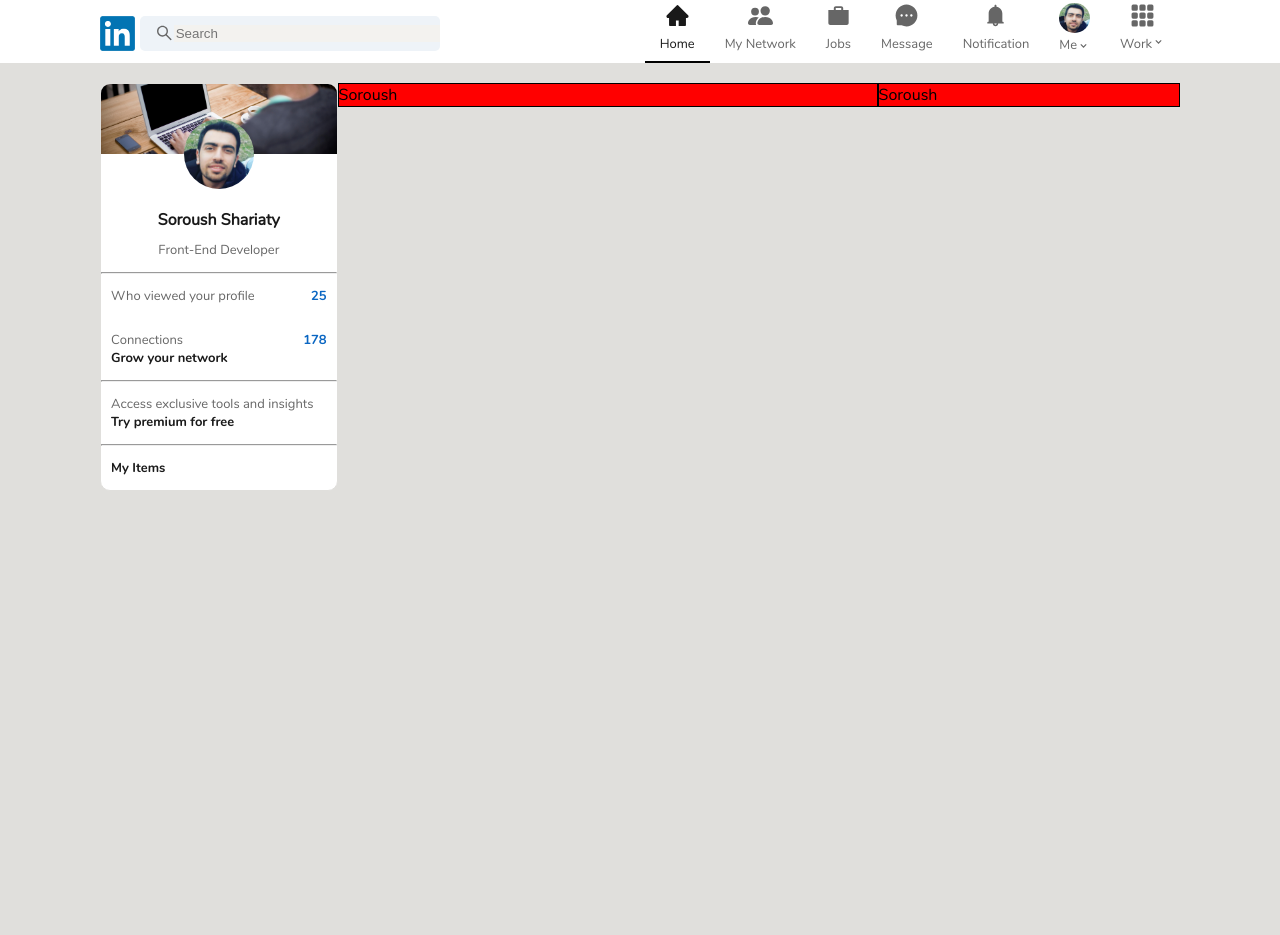
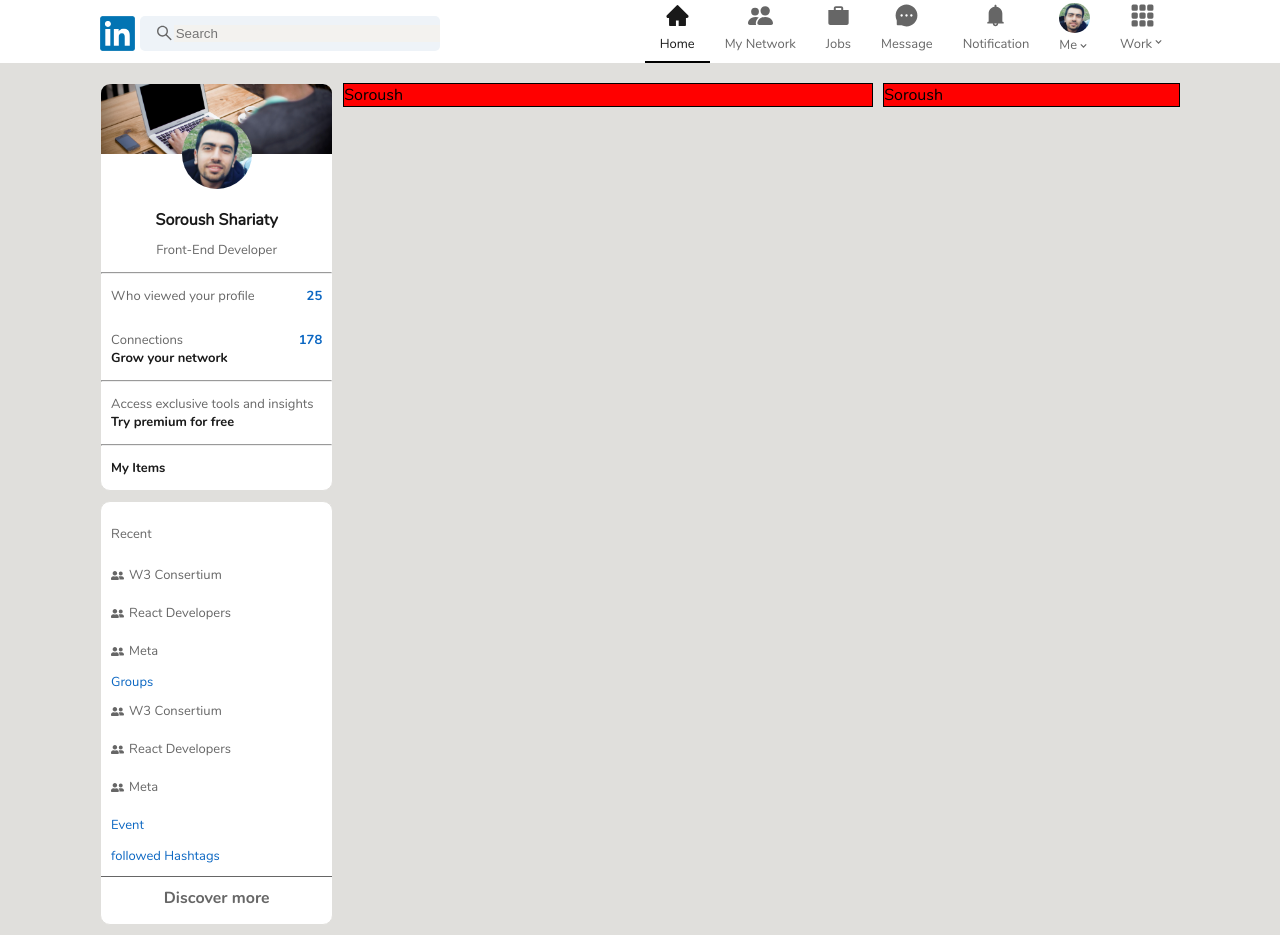
Before and after one commit to Soroush-Shariaty/linkedin-Clone, a Next.js app: page / in a window 1280 px wide. Before the commit the page ends 800 px from the top, so only its background shows below. Built offline with nearby package versions, Linux system fonts and the light colour scheme.

Commit message:
Recent and RecentItem component Created

```diff
--- /dev/null
+++ b/components/homePageComponents/index.js
@@ -0,0 +1 @@
+export { default as RecentItem } from "./recentItem/RecentItem.jsx";
--- /dev/null
+++ b/components/homePageComponents/recentItem/RecentItem.jsx
@@ -0,0 +1,16 @@
+import styles from "../../../styles/homePageStyles/recentItem.module.css";
+import Link from "next/link";
+const RecentItem = ({ children, href, text }) => {
+  return (
+    <div className={styles.recentItem}>
+      <Link href={href}>
+        <div className={styles.recentItem__container}>
+          {children}
+          <span>{text}</span>
+        </div>
+      </Link>
+    </div>
+  );
+};
+
+export default RecentItem;
--- /dev/null
+++ b/containers/homePageContainers/index.js
@@ -0,0 +1,2 @@
+export { default as Profile } from "./profile/Profile.jsx";
+export { default as Recent } from "./recent/Recent.jsx";
--- a/containers/homePageContainers/recent/Recent.jsx
+++ b/containers/homePageContainers/recent/Recent.jsx
@@ -1,7 +1,55 @@
-import "./recent.css";
+import { RecentItem } from "../../../components/homePageComponents/index";
+import { FaUserFriends } from "react-icons/fa";
+import styles from "../../../styles/homePageStyles/recent.module.css";
+import Link from "next/link";
 
 const Recent = () => {
-  return <div>Recent</div>;
+  return (
+    <div>
+      <div className={styles.recent}>
+        <div>
+          <p className={styles.recent__title}>Recent</p>
+          <RecentItem text="W3 Consertium" href="#">
+            <FaUserFriends />
+          </RecentItem>
+          <RecentItem text="React Developers" href="#">
+            <FaUserFriends />
+          </RecentItem>
+          <RecentItem text="Meta" href="#">
+            <FaUserFriends />
+          </RecentItem>
+        </div>
+        <div>
+          <Link href="/groups" passHref>
+            <a className={styles.recent__groups}>Groups</a>
+          </Link>
+          <RecentItem text="W3 Consertium" href="#">
+            <FaUserFriends />
+          </RecentItem>
+          <RecentItem text="React Developers" href="#">
+            <FaUserFriends />
+          </RecentItem>
+          <RecentItem text="Meta" href="#">
+            <FaUserFriends />
+          </RecentItem>
+        </div>
+        <div className={styles.recent__event}>
+          <a className={styles.recent__groups} href="#">
+            Event
+          </a>
+          <a className="event__link-icon fa fa-plus" href="#"></a>
+        </div>
+        <div>
+          <a className={styles.recent__groups} href="#">
+            followed Hashtags
+          </a>
+          <a className={styles.recent__discover} href="#">
+            Discover more
+          </a>
+        </div>
+      </div>
+    </div>
+  );
 };
 
 export default Recent;
--- a/pages/index.js
+++ b/pages/index.js
@@ -1,7 +1,7 @@
 import React from "react";
 import Navbar from "./../containers/navbarContainers/navbar/Navbar";
 import BodyContainer from "./../containers/bodyContainer/BodyContainer";
-import Profile from "./../containers/homePageContainers/profile/Profile";
+import { Profile, Recent } from "../containers/homePageContainers/index";
 
 const HomePage = () => {
   return (
@@ -10,6 +10,7 @@
       <BodyContainer>
         <div>
           <Profile />
+          <Recent />
         </div>
         <div style={{ backgroundColor: "red", border: "1px solid black" }}>
           Soroush
--- a/styles/bodyContainer.module.css
+++ b/styles/bodyContainer.module.css
@@ -7,16 +7,19 @@
 .bodyContainer__side_left {
   flex: 0.22;
   width: 100%;
+  margin-right: 5px;
 }
 
 .bodyContainer__main {
   flex: 0.5;
   width: 100%;
+  margin: 0 5px;
 }
 
 .bodyContainer__side_right {
   flex: 0.28;
   width: 100%;
+  margin-left: 5px;
 }
 
 .bodyContainer__section_left {
--- /dev/null
+++ b/styles/homePageStyles/recent.module.css
@@ -0,0 +1,53 @@
+.recent {
+  position: sticky;
+  top: 0;
+  padding: 10px 10px 0;
+  background-color: var(--white);
+  border: 1px solid var(--gray);
+  border-radius: 10px;
+  overflow: hidden;
+  margin-bottom: 10px;
+}
+
+.recent__title {
+  font-size: 13px;
+  color: var(--dark-gray);
+}
+
+.recent__groups {
+  font-size: 13px;
+  padding: 10px 0;
+  color: var(--blue);
+}
+
+.recent__groups:hover {
+  text-decoration: underline;
+}
+
+.recent__event {
+  display: flex;
+  justify-content: space-between;
+  font-size: 13px;
+}
+
+.event__link-icon {
+  color: var(--blue);
+  font-size: 12px;
+}
+
+.recent__discover {
+  text-align: center;
+  display: block;
+  padding: 10px 15px 0 15px;
+  margin-top: 10px;
+  border-top: 1px solid var(--dark-gray);
+  margin-left: -15px;
+  margin-right: -15px;
+  color: var(--dark-gray);
+  font-family: var(--font-heading);
+  padding-bottom: 15px;
+}
+
+.recent__discover:hover {
+  background-color: var(--gray);
+}
--- /dev/null
+++ b/styles/homePageStyles/recentItem.module.css
@@ -0,0 +1,26 @@
+.recentItem {
+  color: var(--dark-gray);
+  font-size: 13px;
+  padding-top: 10px;
+  padding-bottom: 10px;
+}
+
+.recentItem:hover {
+  background-color: var(--gray);
+  color: var(--dark);
+  margin-left: -10px;
+  margin-right: -10px;
+  cursor: pointer;
+}
+.recentItem__container {
+  display: flex;
+  align-items: center;
+}
+.recentItem__container svg {
+  margin-right: 5px;
+}
+
+.recentItem:hover .recentItem__container {
+  margin-left: 10px;
+  margin-right: 10px;
+}
```
Also changed, not shown: containers/homePageContainers/recent/recent.css (deleted).
